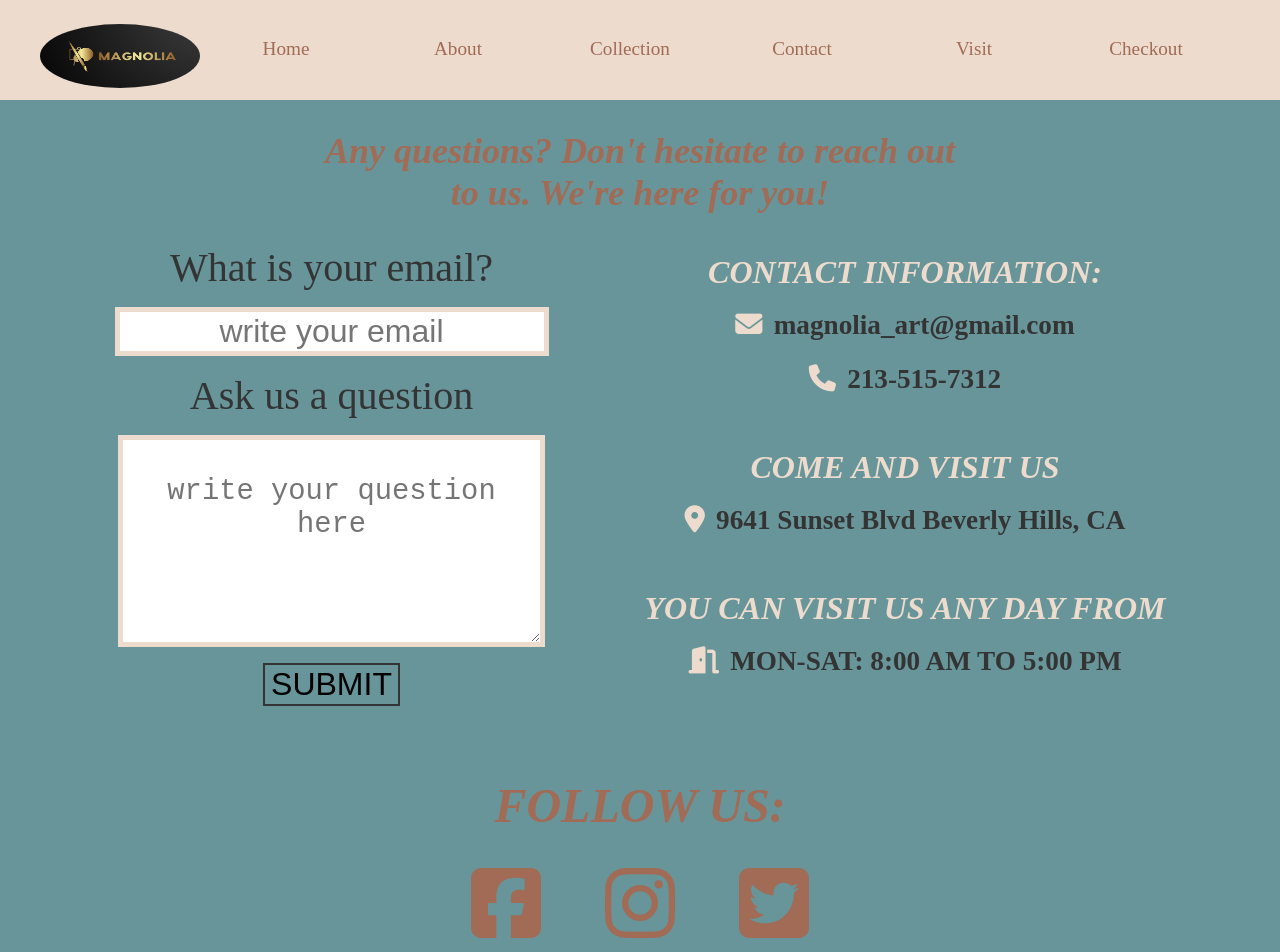
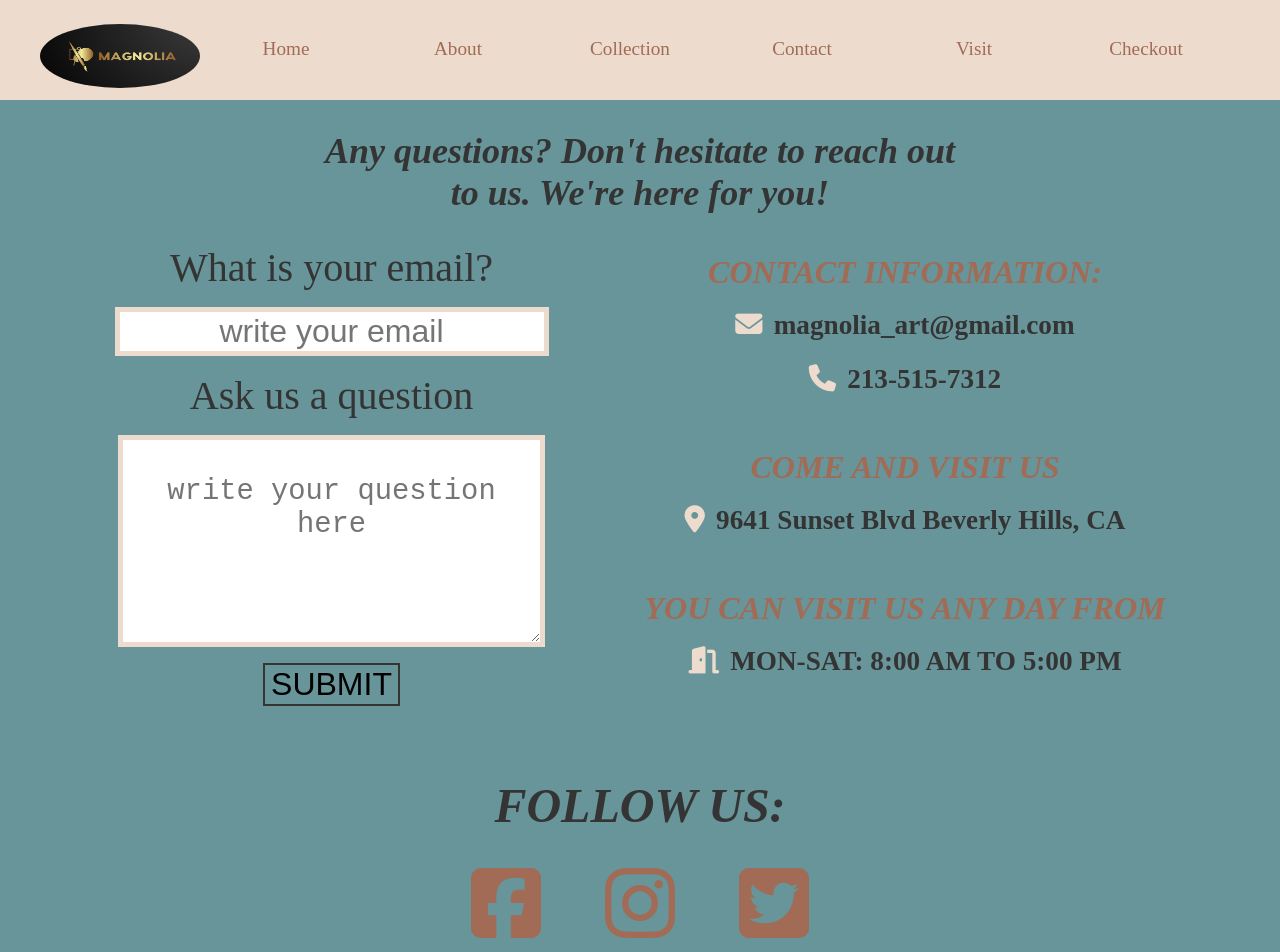
Before and after one commit to milicagareski/Online_museum_of_art_REACT, a React (Vite) app: page /contact in a window 1280 px wide. Shown: the top 952 px of the page. Built offline with nearby package versions, Linux system fonts and the light colour scheme; a web font is replaced by a local one.

Commit message:
color updating

```diff
--- a/src/App.css
+++ b/src/App.css
@@ -206,6 +206,30 @@ ul {
   color: var(--third-color);
   margin-top: -1rem;
   letter-spacing: var(--letter-spacing);
+}
+
+.home_slider h2,
+.home h2,
+.about .container-header h2,
+.collection .container-header h2,
+.contact h2,
+.visit-title h2,
+.checkout-header h2 {
+  color: var(--forth-color);
+}
+
+.hidden-offer h3,
+.form-and-info h2,
+.checkout-header h3 {
+  color: var(--primary-color);
+}
+
+#follow {
+  color: var(--forth-color);
+}
+
+.home h3 {
+  color: var(--primary-color);
 }
 
 img {
@@ -987,7 +1011,6 @@ form label h2 {
   }
   #welcome span {
     font-size: 4rem;
-    color: var(--primary-color);
   }
   .home h3 {
     font-size: 2rem;
--- a/src/components/Contact/ContactHeader.tsx
+++ b/src/components/Contact/ContactHeader.tsx
@@ -2,7 +2,7 @@ import React from "react";
 
 export default function ContactHeader() {
   return (
-    <section className="container-header">
+    <section className="container-header contact">
       <h2>
         Any questions? Don't hesitate to reach out to us. We're here for you!
       </h2>
```
